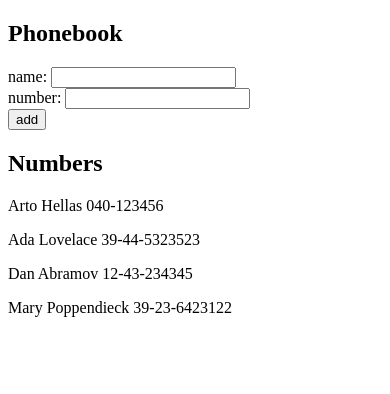
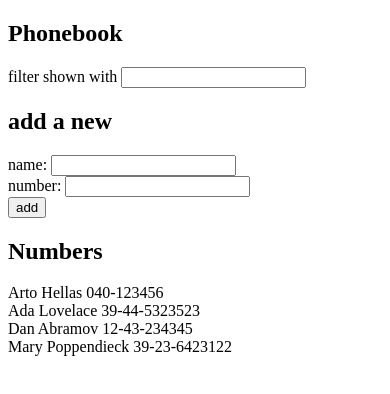
Before and after one commit to ZennithYattare/fullStackOpenCourse, a React (Vite) app in the folder part2/phonebook/: page / in a window 390 px wide. Shown: the top 394 px of the page. Built offline with nearby package versions, Linux system fonts and the light colour scheme.

Commit message:
done 2.9*: The Phonebook Step4

```diff
--- a/part2/phonebook/src/App.jsx
+++ b/part2/phonebook/src/App.jsx
@@ -11,6 +11,7 @@
 	]);
 	const [newName, setNewName] = useState("");
 	const [newNumber, setNewNumber] = useState("");
+	const [filter, setFilter] = useState("");
 
 	const addPerson = (event) => {
 		event.preventDefault();
@@ -43,9 +44,25 @@
 		setNewNumber(event.target.value);
 	};
 
+	const handleFilterChange = (event) => {
+		console.log(event.target.value);
+		setFilter(event.target.value);
+	};
+
+	const personsToShow = filter
+		? persons.filter((person) =>
+				person.name.toLowerCase().includes(filter.toLowerCase())
+		  )
+		: persons;
+
 	return (
 		<div>
 			<h2>Phonebook</h2>
+			<div>
+				filter shown with{" "}
+				<input value={filter} onChange={handleFilterChange} />
+			</div>
+			<h2>add a new</h2>
 			<form onSubmit={addPerson}>
 				<div>
 					name:{" "}
@@ -60,10 +77,10 @@
 				</div>
 			</form>
 			<h2>Numbers</h2>
-			{persons.map((person) => (
-				<p key={person.name}>
+			{personsToShow.map((person) => (
+				<div key={person.name}>
 					{person.name} {person.number}
-				</p>
+				</div>
 			))}
 		</div>
 	);
```
